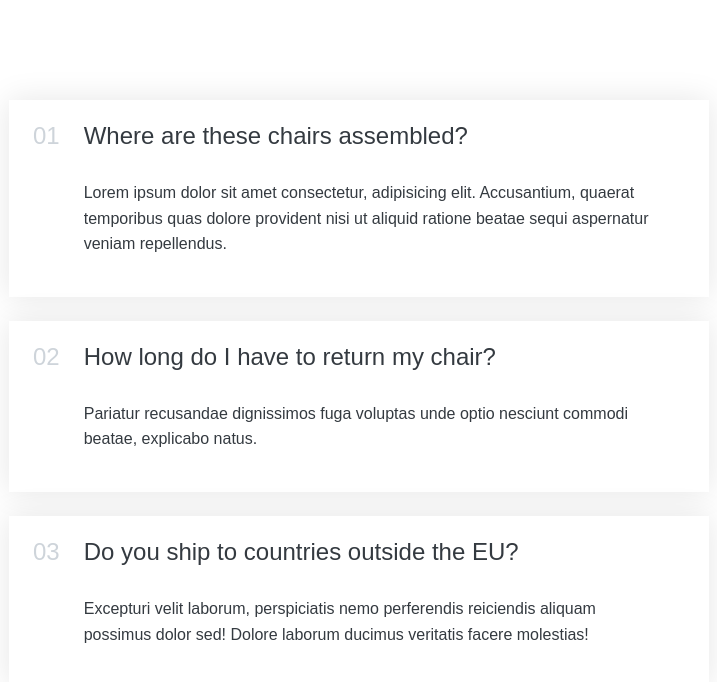
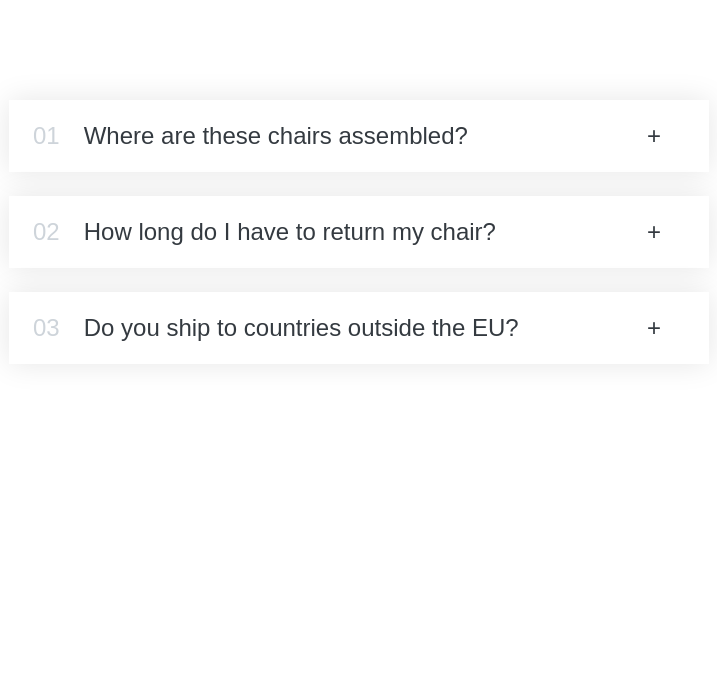
Before and after one commit to seoyeonum/accordion, a React (Create React App) app: page / in a window 1280 px wide. Shown: the top 682 px of the page, without its empty margins (281-998 px from the left). Built offline with nearby package versions, Linux system fonts and the light colour scheme.

Commit message:
✨ feat: add toggle function with useState
- add isOpen state and state handler(setIsOpen)
- add toggle function named handleToggle to control isOpen state

```diff
--- a/src/App.js
+++ b/src/App.js
@@ -1,3 +1,4 @@
+import { useState } from 'react';
 import './styles.css';
 
 const faqs = [
@@ -27,19 +28,26 @@ function Accordion({ data }) {
   return (
     <div className="accordion">
       {data.map((el, i) => (
-        <AccordionItem title={el.title} text={el.text} num={i} />
+        <AccordionItem title={el.title} text={el.text} num={i} key={el.title} />
       ))}
     </div>
   );
 }
 
 function AccordionItem({ num, title, text }) {
+  const [isOpen, setIsOpen] = useState(false);
+
+  function handleToggle() {
+    setIsOpen((isOpen) => !isOpen);
+  }
+
   return (
-    <div className="item">
+    <div className="item" onClick={handleToggle}>
       <p className="number">{num < 9 ? `0${num + 1}` : num + 1}</p>
       <p className="title">{title}</p>
-      <p className="icon"></p>
-      <div className="content-box">{text}</div>
+      <p className="icon">{isOpen ? '-' : '+'}</p>
+
+      {isOpen && <div className="content-box">{text}</div>}
     </div>
   );
 }
```
